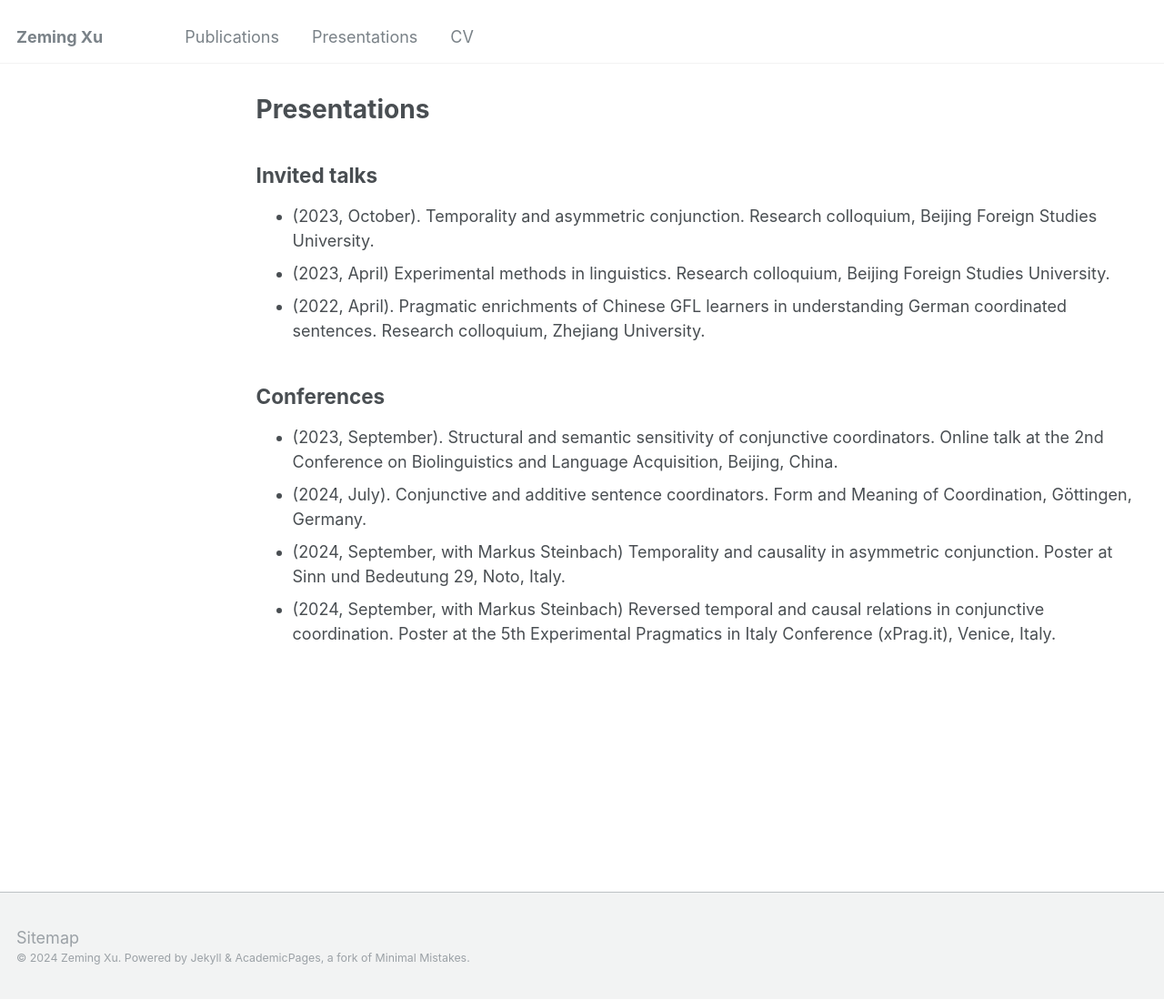
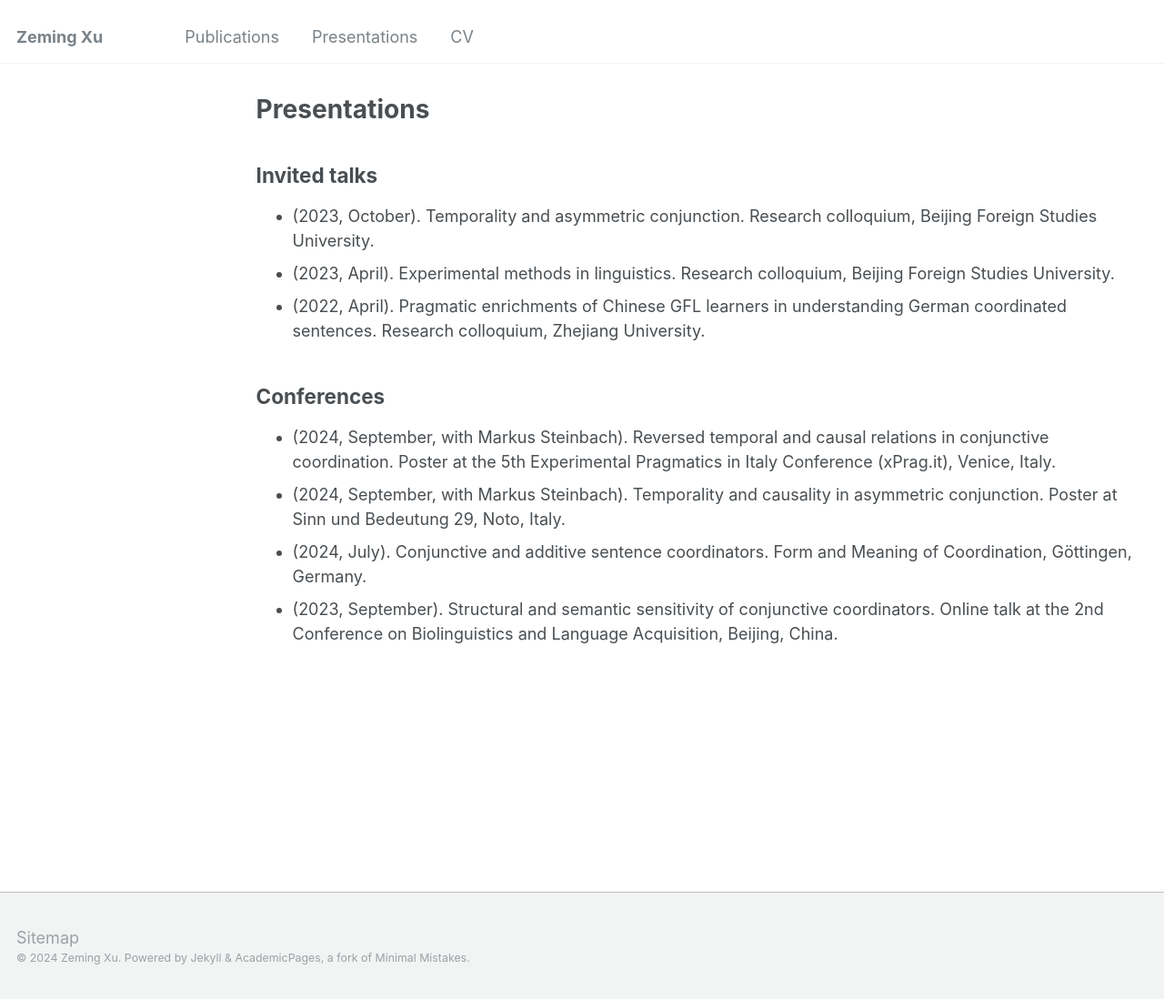
Before and after one commit to xu-zeming/xu-zeming.github.io, a Jekyll site: the page built from _pages/presentations.md, in a window 1280 px wide and 1099 px high. Shown: the whole window at 91% size. Built offline with Jekyll 4.4.1, drawn with Linux system fonts in a browser that asks for light colours.

```diff
--- a/_pages/presentations.md
+++ b/_pages/presentations.md
@@ -9,12 +9,12 @@ Invited talks
 -
 
 * (2023, October). Temporality and asymmetric conjunction. Research colloquium, Beijing Foreign Studies University.
-* (2023, April) Experimental methods in linguistics. Research colloquium, Beijing Foreign Studies University.
+* (2023, April). Experimental methods in linguistics. Research colloquium, Beijing Foreign Studies University.
 * (2022, April). Pragmatic enrichments of Chinese GFL learners in understanding German coordinated sentences. Research colloquium, Zhejiang University.
 
 Conferences
 -
+* (2024, September, with Markus Steinbach). Reversed temporal and causal relations in conjunctive coordination. Poster at the 5th Experimental Pragmatics in Italy Conference (xPrag.it), Venice, Italy.
+* (2024, September, with Markus Steinbach). Temporality and causality in asymmetric conjunction. Poster at Sinn und Bedeutung 29, Noto, Italy.
+* (2024, July). Conjunctive and additive sentence coordinators. Form and Meaning of Coordination, Göttingen, Germany.
 * (2023, September). Structural and semantic sensitivity of conjunctive coordinators. Online talk at the 2nd Conference on Biolinguistics and Language Acquisition, Beijing, China.
-* (2024, July). Conjunctive and additive sentence coordinators. Form and Meaning of Coordination, Göttingen, Germany.
-* (2024, September, with Markus Steinbach) Temporality and causality in asymmetric conjunction. Poster at Sinn und Bedeutung 29, Noto, Italy.
-* (2024, September, with Markus Steinbach) Reversed temporal and causal relations in conjunctive coordination. Poster at the 5th Experimental Pragmatics in Italy Conference (xPrag.it), Venice, Italy.
```
